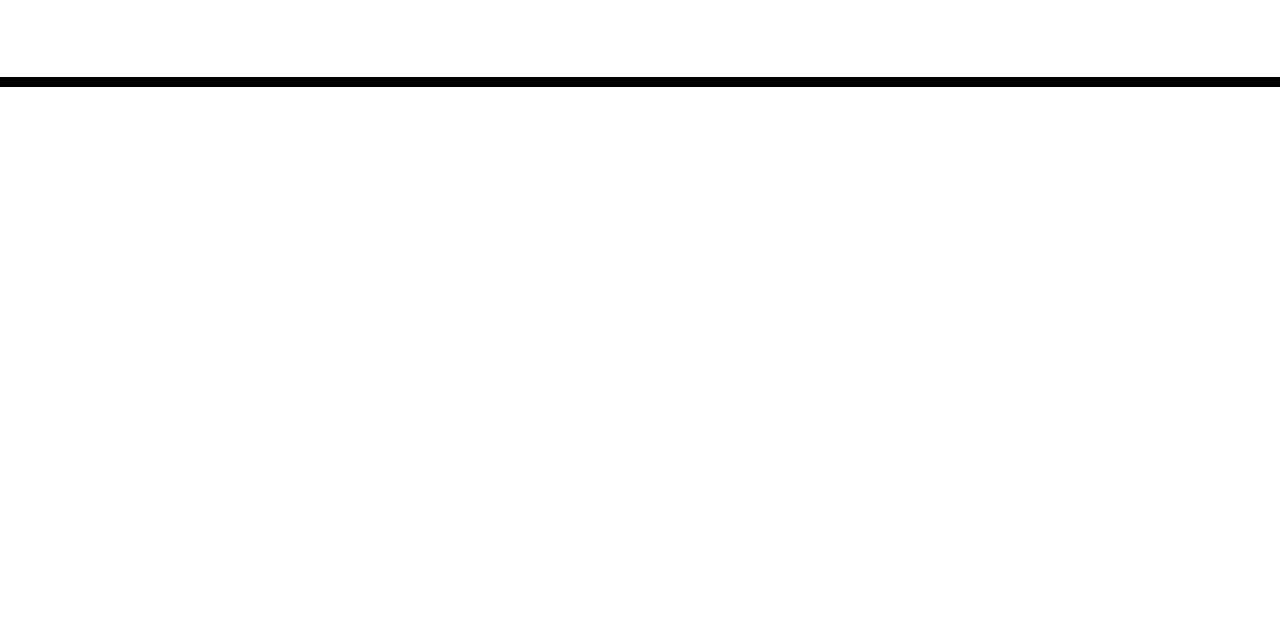
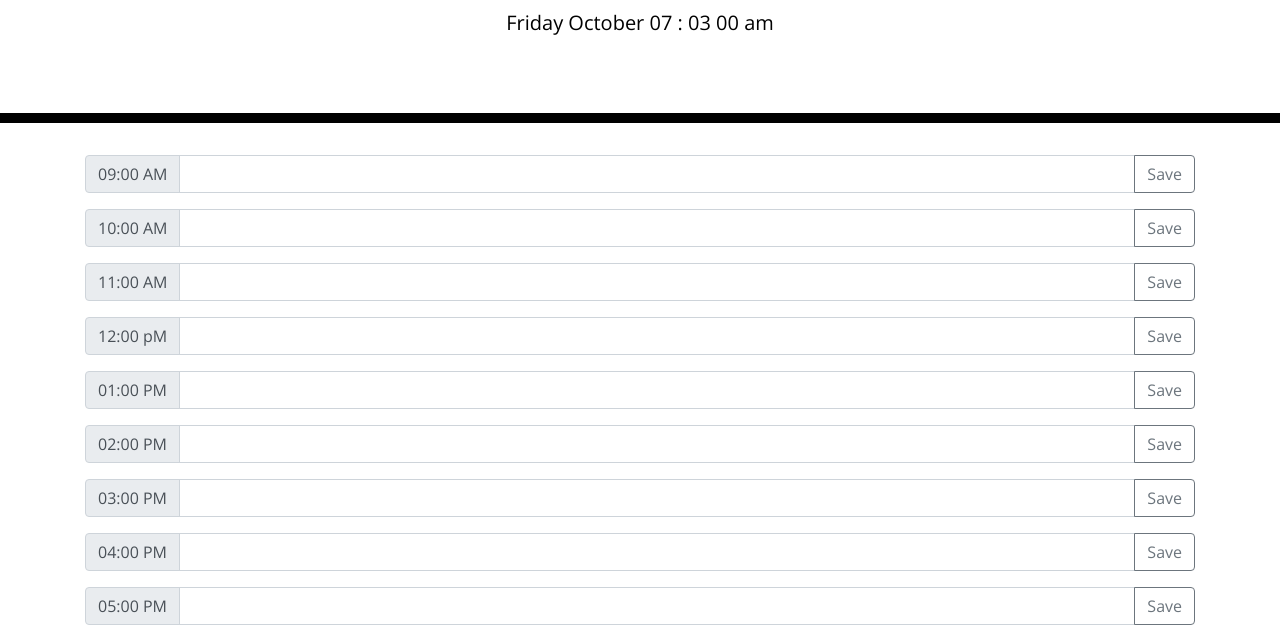
Before and after one commit to rsenecal/mod5-scheduler, a plain HTML site: page index.html in a window 1280 px wide. Shown: the part 181-822 px from the top of the page. Before the commit the page ends 800 px from the top, so only its background shows below. Drawn offline with nearby package versions, Linux system fonts and the light colour scheme.

Commit message:
Just the start, needs lots more work

```diff
--- a/index.html
+++ b/index.html
@@ -18,7 +18,7 @@
       href="https://fonts.googleapis.com/css?family=Open+Sans&display=swap"
       rel="stylesheet"
     />
-    <link rel="stylesheet" href="style.css" />
+    <link rel="stylesheet" href="./style.css" />
     <title>Work Day Scheduler</title>
   </head>
 
@@ -30,9 +30,106 @@
     </header>
     <div class="container">
       <!-- Timeblocks go here -->
+      <!-- 9 AM -->
+      <div class="input-group mb-3">
+        <div class="input-group-prepend">
+          <span class="input-group-text"> 09:00 AM</span>
+        </div>
+        <input type="text" class="form-control" id="todo9" aria-label="Recipient's username" aria-describedby="button-addon2">
+        <div class="input-group-append">
+          <button class="btn btn-outline-secondary" type="button" id="btn-save-09am">Save</button>
+        </div>
+      </div>
+
+     <!-- 10 AM -->
+    <div class="input-group mb-3">
+      <div class="input-group-prepend">
+        <span class="input-group-text"> 10:00 AM</span>
+      </div>
+      <input type="text" class="form-control" aria-label="Recipient's username" aria-describedby="button-addon2">
+      <div class="input-group-append">
+        <button class="btn btn-outline-secondary" type="button" id="btn-save-10am">Save</button>
+      </div>
     </div>
 
+   <!-- 10 AM -->
+   <div class="input-group mb-3">
+    <div class="input-group-prepend">
+      <span class="input-group-text"> 11:00 AM</span>
+    </div>
+    <input type="text" class="form-control" aria-label="Recipient's username" aria-describedby="button-addon2">
+    <div class="input-group-append">
+      <button class="btn btn-outline-secondary" type="button" id="btn-save-11am">Save</button>
+    </div>
+  </div>
+
+   <!-- 10 AM -->
+   <div class="input-group mb-3">
+    <div class="input-group-prepend">
+      <span class="input-group-text"> 12:00 pM</span>
+    </div>
+    <input type="text" class="form-control" aria-label="Recipient's username" aria-describedby="button-addon2">
+    <div class="input-group-append">
+      <button class="btn btn-outline-secondary" type="button" id="btn-save-12pm">Save</button>
+    </div>
+  </div>
+   <!-- 10 AM -->
+   <div class="input-group mb-3">
+    <div class="input-group-prepend">
+      <span class="input-group-text"> 01:00 PM</span>
+    </div>
+    <input type="text" class="form-control" aria-label="Recipient's username" aria-describedby="button-addon2">
+    <div class="input-group-append">
+      <button class="btn btn-outline-secondary" type="button" id="btn-save-01pm">Save</button>
+    </div>
+  </div>
+   <!-- 10 AM -->
+   <div class="input-group mb-3">
+    <div class="input-group-prepend">
+      <span class="input-group-text"> 02:00 PM</span>
+    </div>
+    <input type="text" class="form-control" aria-label="Recipient's username" aria-describedby="button-addon2">
+    <div class="input-group-append">
+      <button class="btn btn-outline-secondary" type="button" id="btn-save-02pm">Save</button>
+    </div>
+  </div>
+   <!-- 11 AM -->
+   <div class="input-group mb-3">
+    <div class="input-group-prepend">
+      <span class="input-group-text"> 03:00 PM</span>
+    </div>
+    <input type="text" class="form-control" aria-label="Recipient's username" aria-describedby="button-addon2">
+    <div class="input-group-append">
+      <button class="btn btn-outline-secondary" type="button" id="btn-save-03pm">Save</button>
+    </div>
+  </div>
+   <!-- 10 AM -->
+   <div class="input-group mb-3">
+    <div class="input-group-prepend">
+      <span class="input-group-text"> 04:00 PM</span>
+    </div>
+    <input type="text" class="form-control" aria-label="Recipient's username" aria-describedby="button-addon2">
+    <div class="input-group-append">
+      <button class="btn btn-outline-secondary" type="button" id="btn-save-04pm">Save</button>
+    </div>
+  </div>
+   <!-- 10 AM -->
+   <div class="input-group mb-3">
+    <div class="input-group-prepend">
+      <span class="input-group-text"> 05:00 PM</span>
+    </div>
+    <input type="text" class="form-control" aria-label="Recipient's username" aria-describedby="button-addon2">
+    <div class="input-group-append">
+      <button class="btn btn-outline-secondary" type="button" id="btn-save-05pm">Save</button>
+    </div>
+  </div>
+</div>
+
     <script src="https://code.jquery.com/jquery-3.4.1.min.js"></script>
-    <script src="https://cdnjs.cloudflare.com/ajax/libs/moment.js/2.24.0/moment.min.js"></script>
+    <script src="https://cdn.jsdelivr.net/npm/dayjs@1/dayjs.min.js"></script>
+    <!-- Additional plug-ins -->
+<script src="https://cdn.jsdelivr.net/npm/dayjs@1/plugin/utc.js"></script>
+<script>dayjs.extend(window.dayjs_plugin_utc)</script>
+    <script src="./script.js"></script>
   </body>
 </html>
--- /dev/null
+++ b/script.js
@@ -0,0 +1,17 @@
+// We are using day.js https://day.js.org/en/ and not moment.js
+now = dayjs().format('dddd MMMM DD : hh mm a');
+console.log("Current Time and date: " + now);
+var inputText9 = localStorage.getItem("inputText9");
+
+// Updating
+$("#currentDay").text(now);
+
+// Testing click on save button
+$("#btn-save-09am").click(function(){
+    // console.log("Save Button was click for 9am");
+    inputText9 = $("#todo9").val();
+    console.log("Value from inputText9 btn: " + inputText9);
+    // Add value form inputText9 to local storage
+    window.localStorage.setItem("localInputText9", inputText9);
+    console.log(" inputText09 Value from local storade: " + localStorage.getItem("inputText9") );
+})
```
